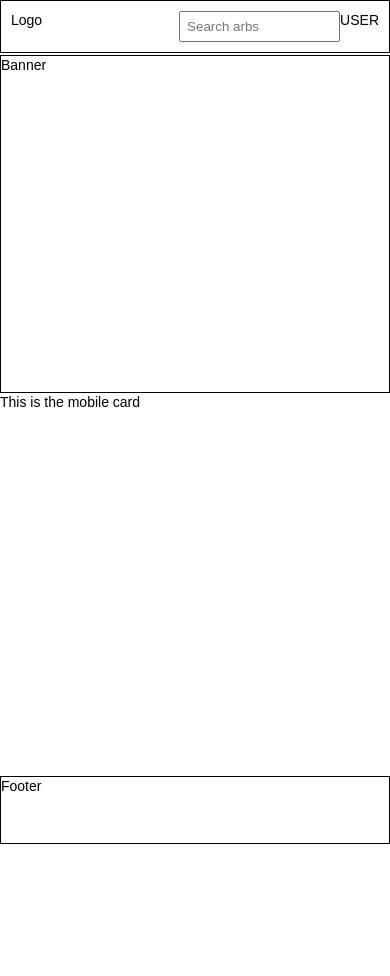
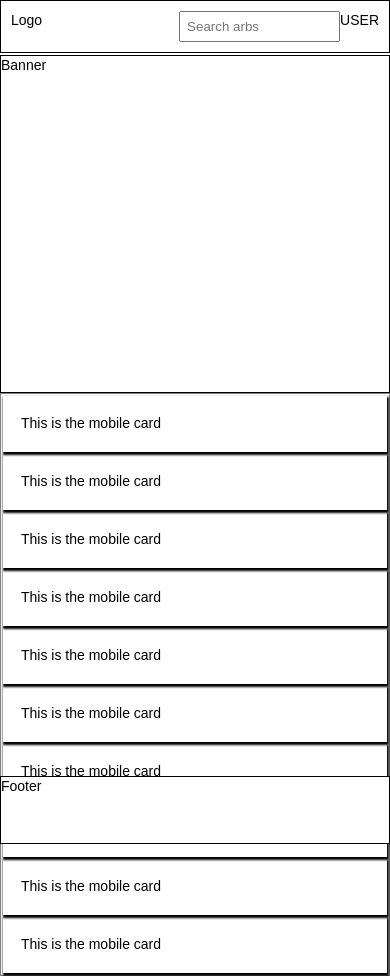
Before and after one commit to keithsimkin/Sports-Betting-Arbitrage, a React (Create React App) app in the folder frontend/: page / in a window 390 px wide. Before the commit the page ends 844 px from the top, so only its background shows below. Built offline with nearby package versions, Linux system fonts and the light colour scheme.

Commit message:
styling the UI

```diff
--- a/frontend/src/components/Footer/footer.css
+++ b/frontend/src/components/Footer/footer.css
@@ -7,6 +7,7 @@
 		margin: 0px;
 		width: 100%;
 		position: fixed;
+		background-color: #fff;
 	}
 }
 
--- a/frontend/src/components/MobiCard/MobiCardHolder.js
+++ b/frontend/src/components/MobiCard/MobiCardHolder.js
@@ -1,9 +1,21 @@
 import React from "react";
+import MobiCard from "./MobiCardLet/MobiCardLet"
 import "./mobicard.css";
 
 const MobiCardHolder = () => {
 	return(
-		<section className="mobile_card">This is the mobile card</section>
+		<section className="mobile_card_holder">
+			<MobiCard />
+			<MobiCard />
+			<MobiCard />
+			<MobiCard />
+			<MobiCard />
+			<MobiCard />
+			<MobiCard />
+			<MobiCard />
+			<MobiCard />
+			<MobiCard />
+		</section>
 	)
 }
 
--- /dev/null
+++ b/frontend/src/components/MobiCard/MobiCardLet/MobiCardLet.js
@@ -0,0 +1,10 @@
+import React from "react";
+import "./mobicardlet.css";
+
+const MobiCard = () => {
+	return(
+		<div className="mobile_card">This is the mobile card</div>
+	)
+};
+
+export default MobiCard;
--- /dev/null
+++ b/frontend/src/components/MobiCard/MobiCardLet/mobicardlet.css
@@ -0,0 +1,5 @@
+.mobile_card {
+	padding: 18px;
+	margin: 2px;
+	box-shadow: 1px 2px 2px 1px;
+}
--- a/frontend/src/components/MobiCard/mobicard.css
+++ b/frontend/src/components/MobiCard/mobicard.css
@@ -1,9 +1,10 @@
-.mobile_card {
+.mobile_card_holder {
 	display: none;
 }
 
 @media screen and (max-width: 669px) {
-	.mobile_card {
+	.mobile_card_holder {
 		display: block;
+		border: 1px solid grey;
 	}
 }
```
